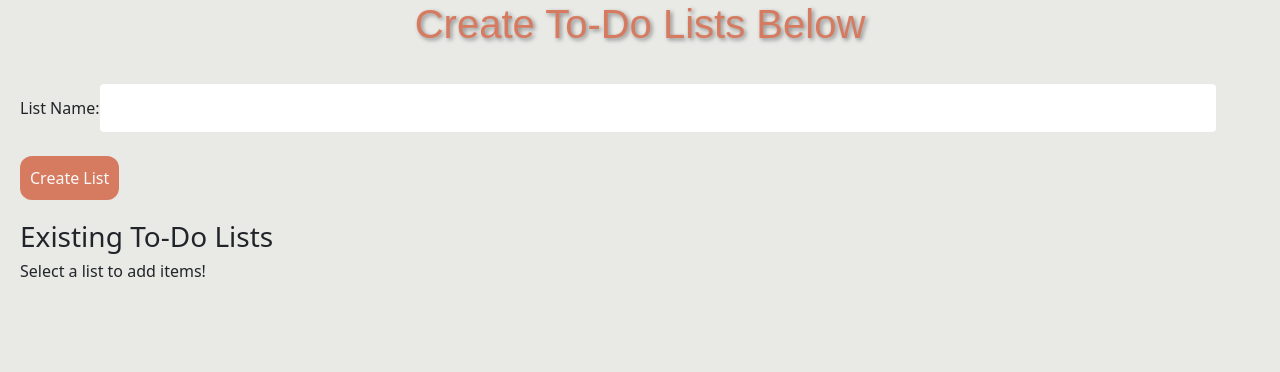
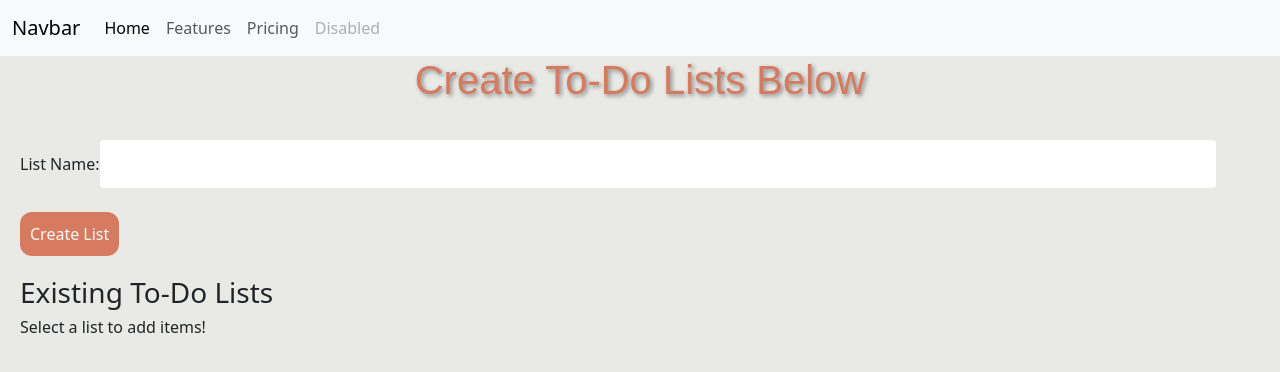
Before and after one commit to omargonz01/React-To-Do-HW-Proj, a React (Vite) app: page / in a window 1280 px wide. Shown: the top 372 px of the page. Built offline with nearby package versions, Linux system fonts and the light colour scheme.

Commit message:
added nav component

```diff
--- a/src/App.tsx
+++ b/src/App.tsx
@@ -1,4 +1,5 @@
 import { useState } from "react"
+import Nav from "./components/Nav/Nav"
 import Button from "./components/Button/Button"
 import Form from "./components/Form/Form"
 import Lists from "./components/List/Lists"
@@ -52,6 +53,7 @@
 
   return (
     <>
+      <Nav/>
       <h1 className="head text-center">Create To-Do Lists Below</h1>
       <Form addList={addList} />
       <h3>Existing To-Do Lists</h3>
--- /dev/null
+++ b/src/components/Nav/Nav.tsx
@@ -0,0 +1,34 @@
+import React from 'react';
+
+class Nav extends React.Component {
+  render() {
+    return (
+      <nav className="navbar navbar-expand-lg bg-body-tertiary">
+        <div className="container-fluid">
+          <a className="navbar-brand" href="#">Navbar</a>
+          <button className="navbar-toggler" type="button" data-bs-toggle="collapse" data-bs-target="#navbarNav" aria-controls="navbarNav" aria-expanded="false" aria-label="Toggle navigation">
+            <span className="navbar-toggler-icon"></span>
+          </button>
+          <div className="collapse navbar-collapse" id="navbarNav">
+            <ul className="navbar-nav">
+              <li className="nav-item">
+                <a className="nav-link active" aria-current="page" href="#">Home</a>
+              </li>
+              <li className="nav-item">
+                <a className="nav-link" href="#">Features</a>
+              </li>
+              <li className="nav-item">
+                <a className="nav-link" href="#">Pricing</a>
+              </li>
+              <li className="nav-item">
+                <a className="nav-link disabled" aria-disabled="true">Disabled</a>
+              </li>
+            </ul>
+          </div>
+        </div>
+      </nav>
+    );
+  }
+}
+
+export default Nav;
```
